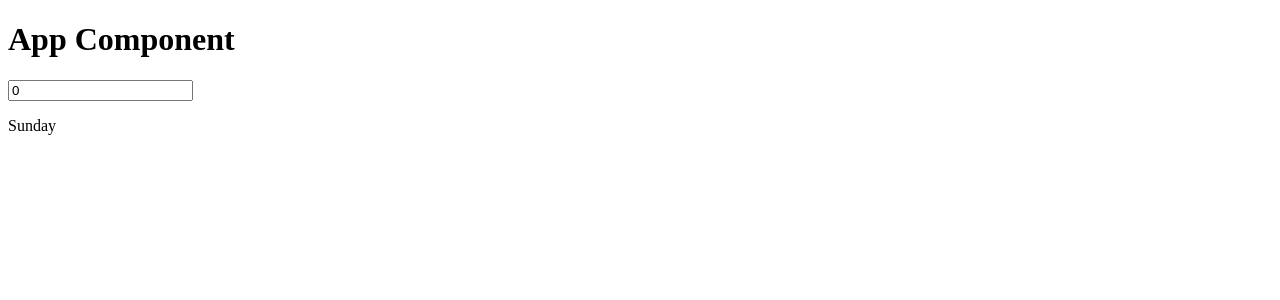
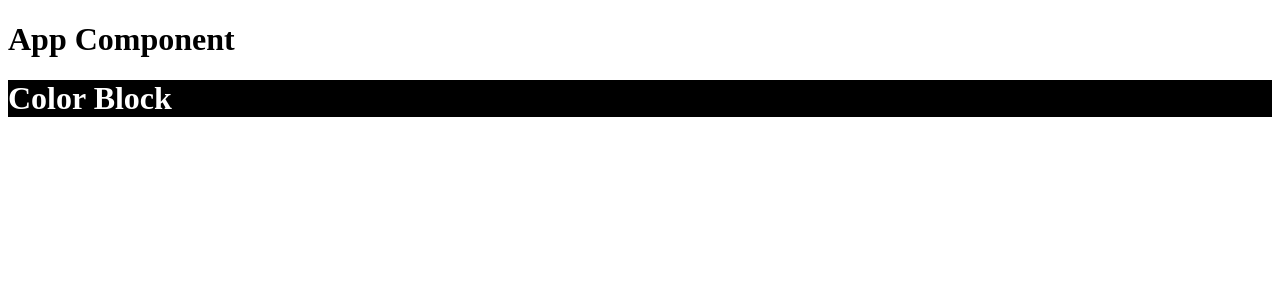
Before and after one commit to PratikSomwanshi/Angular_Start, an Angular app: page / in a window 1280 px wide. Shown: the top 300 px of the page. Built offline with nearby package versions, Linux system fonts and the light colour scheme.

Commit message:
done with Property Directive

```diff
--- a/src/app/app.component.html
+++ b/src/app/app.component.html
@@ -10,5 +10,6 @@
     <app-child></app-child> -->
 
   <!-- <app-ngif></app-ngif> -->
-  <app-ngswitch></app-ngswitch>
+  <!-- <app-ngswitch></app-ngswitch> -->
+  <app-ngproperty></app-ngproperty>
 </div>
--- a/src/app/app.module.ts
+++ b/src/app/app.module.ts
@@ -9,6 +9,7 @@ import { ChildComponent } from './child/child.component';
 import { FormsModule } from '@angular/forms';
 import { NgifComponent } from './ngif/ngif.component';
 import { NgswitchComponent } from './ngswitch/ngswitch.component';
+import { NgpropertyComponent } from './ngproperty/ngproperty.component';
 
 @NgModule({
   declarations: [
@@ -18,6 +19,7 @@ import { NgswitchComponent } from './ngswitch/ngswitch.component';
     ChildComponent,
     NgifComponent,
     NgswitchComponent,
+    NgpropertyComponent,
   ],
   imports: [BrowserModule, AppRoutingModule, FormsModule],
   providers: [],
--- /dev/null
+++ b/src/app/ngproperty/ngproperty.component.html
@@ -0,0 +1,11 @@
+<div>
+    <div [ngStyle]="{'display' : 'block'}">
+        <!-- ngClass is Property Directive and it will show dark when show variable is true otherwise it will show light -->
+        <h1 [ngClass]="{
+            'dark': show,
+            'light': !show
+            }">
+            Color Block
+        </h1>
+    </div>
+</div>
--- /dev/null
+++ b/src/app/ngproperty/ngproperty.component.scss
@@ -0,0 +1,9 @@
+.dark {
+  background-color: #000;
+  color: #fff;
+}
+
+.light {
+  background-color: #fff;
+  color: #000;
+}
--- /dev/null
+++ b/src/app/ngproperty/ngproperty.component.ts
@@ -0,0 +1,10 @@
+import { Component } from '@angular/core';
+
+@Component({
+  selector: 'app-ngproperty',
+  templateUrl: './ngproperty.component.html',
+  styleUrl: './ngproperty.component.scss',
+})
+export class NgpropertyComponent {
+  show = true;
+}
```
Also changed, not shown: 1 other file (tests, documents, lock files or other folders).
